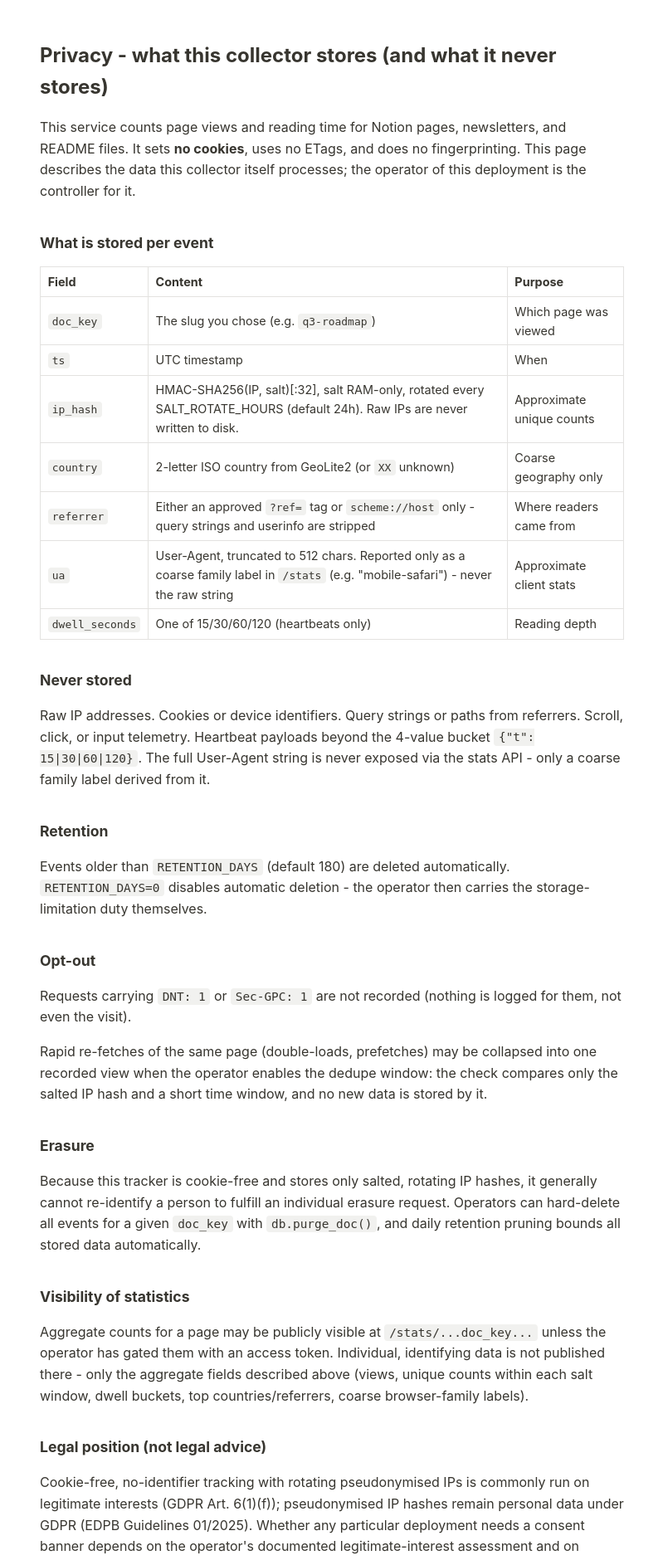
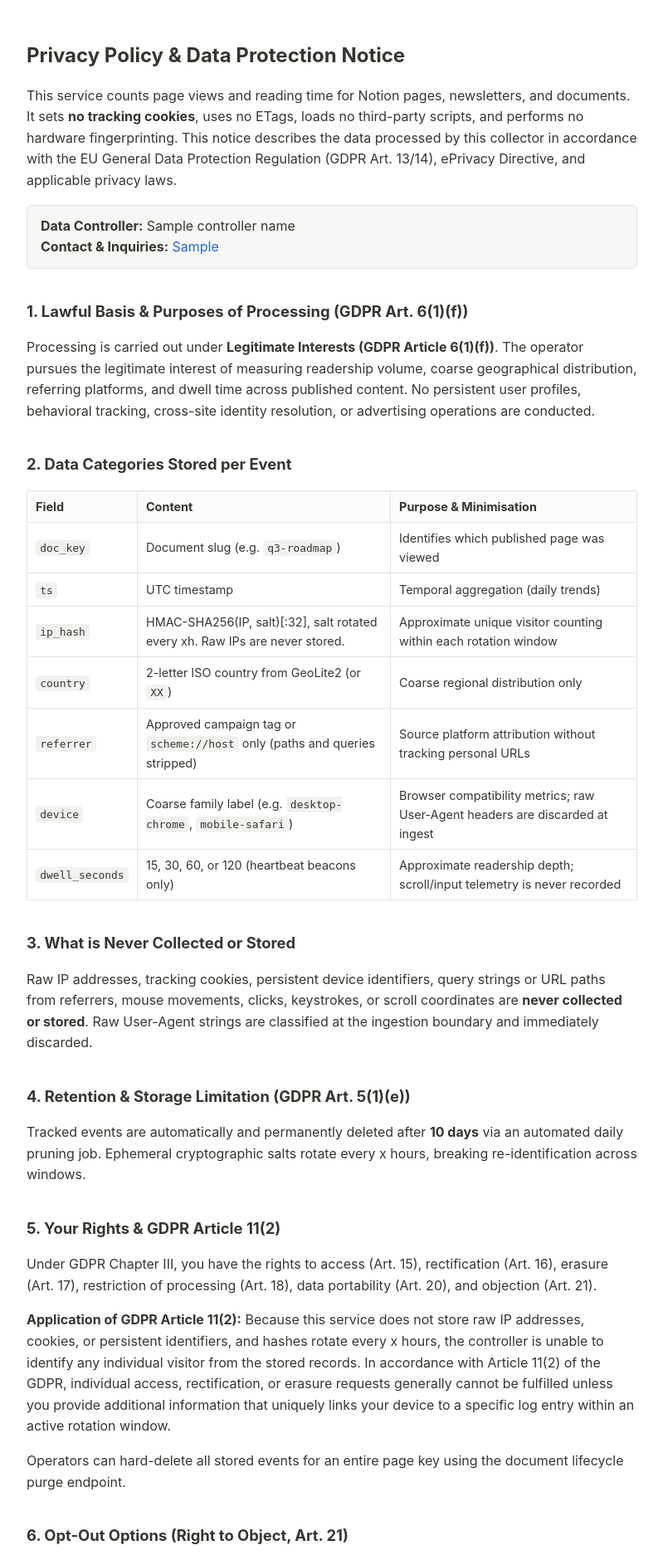
Before and after one commit to dimitrisx26/statless-pages, a Python web app: template collector/templates/privacy.html in a window 1280 px wide. Shown: the top 1880 px of the page at 83% size, without its empty margins (240-1039 px from the left). Run offline with Jinja, Linux system fonts and the light colour scheme; the template is opened without the code that fills it: most values are stand-ins (such as "Sample title", 1, 10 or a date in 2020).

Commit message:
feat(privacy): update privacy notice with GDPR Art. 13 statutory disclosures
- Include controller identity and inquiry contact in /privacy template
- Explicitly disclose GDPR Article 6(1)(f) Legitimate Interests legal basis
- Disclose data minimisation measures and specific categories of stored data
- Detail limits on individual rights under GDPR Article 11(2) due to non-identifiability
- Add statutory complaint rights notice under GDPR Article 13(2)(d) for EU/EEA DPAs and UK ICO
- Link directly to visitor opt-out page and render via Jinja2 TemplateResponse

```diff
--- a/collector/templates/privacy.html
+++ b/collector/templates/privacy.html
@@ -6,82 +6,64 @@
 <title>statless-pages · privacy</title>
 <style>
 body{font:16px/1.6 -apple-system,BlinkMacSystemFont,"Segoe UI",Inter,Helvetica,Arial,sans-serif;
- max-width:44em;margin:0 auto;padding:2rem 1rem;color:#37352f;background:#ffffff}
-h1{font-size:1.5rem}h2{font-size:1.1rem;margin-top:2em}
+ max-width:46em;margin:0 auto;padding:2rem 1rem;color:#37352f;background:#ffffff}
+h1{font-size:1.5rem}h2{font-size:1.15rem;margin-top:2em}h3{font-size:1rem;margin-top:1.25em}
 code{background:#f1f1ef;padding:0.15em 0.4em;border-radius:4px;font-size:0.9em}
-table{border-collapse:collapse;width:100%}
-th,td{border:1px solid #e3e2e0;padding:0.4em 0.6em;text-align:left;font-size:0.9em}
+table{border-collapse:collapse;width:100%;margin:1rem 0}
+th,td{border:1px solid #e3e2e0;padding:0.5em 0.7em;text-align:left;font-size:0.9em}
+th{background:#fbfbfa}
+.box{background:#f7f7f5;border:1px solid #e3e2e0;border-radius:6px;padding:0.75rem 1rem;margin:1rem 0}
+a{color:#2563eb;text-decoration:none}a:hover{text-decoration:underline}
 </style>
 </head>
 <body>
-<h1>Privacy - what this collector stores (and what it never stores)</h1>
-<p>This service counts page views and reading time for Notion pages, newsletters,
-and README files. It sets <strong>no cookies</strong>, uses no ETags, and does no
-fingerprinting. This page describes the data this collector itself processes;
-the operator of this deployment is the controller for it.</p>
+<h1>Privacy Policy & Data Protection Notice</h1>
+<p>This service counts page views and reading time for Notion pages, newsletters, and documents. It sets <strong>no tracking cookies</strong>, uses no ETags, loads no third-party scripts, and performs no hardware fingerprinting. This notice describes the data processed by this collector in accordance with the EU General Data Protection Regulation (GDPR Art. 13/14), ePrivacy Directive, and applicable privacy laws.</p>
 
-<h2>What is stored per event</h2>
+<div class="box">
+  <strong>Data Controller:</strong> {{ controller_name }}<br>
+  <strong>Contact & Inquiries:</strong> <a href="{{ controller_contact }}">{{ controller_contact }}</a>
+</div>
+
+<h2>1. Lawful Basis & Purposes of Processing (GDPR Art. 6(1)(f))</h2>
+<p>Processing is carried out under <strong>Legitimate Interests (GDPR Article 6(1)(f))</strong>. The operator pursues the legitimate interest of measuring readership volume, coarse geographical distribution, referring platforms, and dwell time across published content. No persistent user profiles, behavioral tracking, cross-site identity resolution, or advertising operations are conducted.</p>
+
+<h2>2. Data Categories Stored per Event</h2>
 <table>
-<tr><th>Field</th><th>Content</th><th>Purpose</th></tr>
-<tr><td><code>doc_key</code></td><td>The slug you chose (e.g. <code>q3-roadmap</code>)</td><td>Which page was viewed</td></tr>
-<tr><td><code>ts</code></td><td>UTC timestamp</td><td>When</td></tr>
-<tr><td><code>ip_hash</code></td><td>HMAC-SHA256(IP, salt)[:32], salt RAM-only, rotated every
-SALT_ROTATE_HOURS (default 24h). Raw IPs are never written to disk.</td><td>Approximate unique counts</td></tr>
-<tr><td><code>country</code></td><td>2-letter ISO country from GeoLite2 (or <code>XX</code> unknown)</td><td>Coarse geography only</td></tr>
-<tr><td><code>referrer</code></td><td>Either an approved <code>?ref=</code> tag or <code>scheme://host</code> only -
-query strings and userinfo are stripped</td><td>Where readers came from</td></tr>
-<tr><td><code>ua</code></td><td>User-Agent, truncated to 512 chars. Reported only as a
-coarse family label in <code>/stats</code> (e.g. "mobile-safari") - never the
-raw string</td><td>Approximate client stats</td></tr>
-<tr><td><code>dwell_seconds</code></td><td>One of 15/30/60/120 (heartbeats only)</td><td>Reading depth</td></tr>
+<tr><th>Field</th><th>Content</th><th>Purpose & Minimisation</th></tr>
+<tr><td><code>doc_key</code></td><td>Document slug (e.g. <code>q3-roadmap</code>)</td><td>Identifies which published page was viewed</td></tr>
+<tr><td><code>ts</code></td><td>UTC timestamp</td><td>Temporal aggregation (daily trends)</td></tr>
+<tr><td><code>ip_hash</code></td><td>HMAC-SHA256(IP, salt)[:32], salt rotated every {{ salt_rotate_hours }}h. Raw IPs are never stored.</td><td>Approximate unique visitor counting within each rotation window</td></tr>
+<tr><td><code>country</code></td><td>2-letter ISO country from GeoLite2 (or <code>XX</code>)</td><td>Coarse regional distribution only</td></tr>
+<tr><td><code>referrer</code></td><td>Approved campaign tag or <code>scheme://host</code> only (paths and queries stripped)</td><td>Source platform attribution without tracking personal URLs</td></tr>
+<tr><td><code>device</code></td><td>Coarse family label (e.g. <code>desktop-chrome</code>, <code>mobile-safari</code>)</td><td>Browser compatibility metrics; raw User-Agent headers are discarded at ingest</td></tr>
+<tr><td><code>dwell_seconds</code></td><td>15, 30, 60, or 120 (heartbeat beacons only)</td><td>Approximate readership depth; scroll/input telemetry is never recorded</td></tr>
 </table>
 
-<h2>Never stored</h2>
-<p>Raw IP addresses. Cookies or device identifiers. Query strings or paths from
-referrers. Scroll, click, or input telemetry. Heartbeat payloads beyond the
-4-value bucket <code>{"t": 15|30|60|120}</code>. The full User-Agent string is
-never exposed via the stats API - only a coarse family label derived from it.</p>
+<h2>3. What is Never Collected or Stored</h2>
+<p>Raw IP addresses, tracking cookies, persistent device identifiers, query strings or URL paths from referrers, mouse movements, clicks, keystrokes, or scroll coordinates are <strong>never collected or stored</strong>. Raw User-Agent strings are classified at the ingestion boundary and immediately discarded.</p>
 
-<h2>Retention</h2>
-<p>Events older than <code>RETENTION_DAYS</code> (default 180) are deleted
-automatically. <code>RETENTION_DAYS=0</code> disables automatic deletion - the
-operator then carries the storage-limitation duty themselves.</p>
+<h2>4. Retention & Storage Limitation (GDPR Art. 5(1)(e))</h2>
+<p>Tracked events are automatically and permanently deleted after <strong>{{ retention_days }} days</strong> via an automated daily pruning job. Ephemeral cryptographic salts rotate every {{ salt_rotate_hours }} hours, breaking re-identification across windows.</p>
 
-<h2>Opt-out</h2>
-<p>Requests carrying <code>DNT: 1</code> or <code>Sec-GPC: 1</code> are not
-recorded (nothing is logged for them, not even the visit).</p>
+<h2>5. Your Rights & GDPR Article 11(2)</h2>
+<p>Under GDPR Chapter III, you have the rights to access (Art. 15), rectification (Art. 16), erasure (Art. 17), restriction of processing (Art. 18), data portability (Art. 20), and objection (Art. 21).</p>
+<p><strong>Application of GDPR Article 11(2):</strong> Because this service does not store raw IP addresses, cookies, or persistent identifiers, and hashes rotate every {{ salt_rotate_hours }} hours, the controller is unable to identify any individual visitor from the stored records. In accordance with Article 11(2) of the GDPR, individual access, rectification, or erasure requests generally cannot be fulfilled unless you provide additional information that uniquely links your device to a specific log entry within an active rotation window.</p>
+<p>Operators can hard-delete all stored events for an entire page key using the document lifecycle purge endpoint.</p>
 
-<p>Rapid re-fetches of the same page (double-loads, prefetches) may be
-collapsed into one recorded view when the operator enables the dedupe window:
-the check compares only the salted IP hash and a short time window, and no new
-data is stored by it.</p>
+<h2>6. Opt-Out Options (Right to Object, Art. 21)</h2>
+<p>You can object to all processing and prevent any visits from being counted through any of the following methods:</p>
+<ul>
+  <li><strong>Direct Web Opt-Out:</strong> Visit the <a href="/opt-out"><strong>Visitor Opt-Out Page</strong></a> to toggle your tracking preference. This sets a single functional cookie strictly to remember your opt-out choice.</li>
+  <li><strong>Global Privacy Control (GPC):</strong> Any request carrying the <code>Sec-GPC: 1</code> HTTP header is dropped immediately before recording.</li>
+  <li><strong>Do Not Track (DNT):</strong> Any request carrying <code>DNT: 1</code> is dropped immediately before recording.</li>
+  <li><strong>Header / Query Flag:</strong> Sending <code>X-Opt-Out: 1</code> or appending <code>?optout=1</code> to any tracked URL prevents logging.</li>
+</ul>
 
-<h2>Erasure</h2>
-<p>Because this tracker is cookie-free and stores only salted, rotating IP
-hashes, it generally cannot re-identify a person to fulfill an individual
-erasure request. Operators can hard-delete all events for a given
-<code>doc_key</code> with <code>db.purge_doc()</code>, and daily retention
-pruning bounds all stored data automatically.</p>
+<h2>7. Right to Lodge a Complaint (GDPR Art. 13(2)(d))</h2>
+<p>If you believe that the processing of personal data relating to you infringes the GDPR or applicable national data protection law, you have the right to lodge a complaint with a supervisory authority, in particular in the EU/EEA Member State of your habitual residence, place of work, or place of the alleged infringement (or the Information Commissioner's Office in the UK).</p>
 
-<h2>Visibility of statistics</h2>
-<p>Aggregate counts for a page may be publicly visible at
-<code>/stats/...doc_key...</code> unless the operator has gated them with an
-access token. Individual, identifying data is not published there - only the
-aggregate fields described above (views, unique counts within each salt
-window, dwell buckets, top countries/referrers, coarse browser-family labels).</p>
-
-<h2>Legal position (not legal advice)</h2>
-<p>Cookie-free, no-identifier tracking with rotating pseudonymised IPs is
-commonly run on legitimate interests (GDPR Art. 6(1)(f)); pseudonymised IP
-hashes remain personal data under GDPR (EDPB Guidelines 01/2025). Whether any
-particular deployment needs a consent banner depends on the operator's
-documented legitimate-interest assessment and on national ePrivacy
-interpretations (notably DE/FR). Operators embedding this tracker in EU-facing
-pages should publish this page, name a contact, and record a DPIA/legitimate-
-interest assessment. UK GDPR/PECR and US state privacy laws (e.g. CCPA/CPRA
-"sale/share" and universal opt-out signals like GPC) have separate,
-operator-specific requirements - this software implements the technical
-signals (DNT/Sec-GPC honoring, no cookies, origin-only referrers, bounded
-retention), but compliance decisions rest with the operator.</p>
+<h2>8. Access to Statistics & Data Security</h2>
+<p>Aggregate counts for a document are accessible via the stats API. Deployments should be secured behind HTTPS and protected with an access token (<code>STATS_TOKEN</code>) to prevent unauthorized public indexing of site metrics in accordance with GDPR Article 25(2) (Data Protection by Default) and Article 32 (Security of Processing).</p>
 </body>
 </html>
```
Also changed, not shown: collector/main.py (+18 -4 lines).
